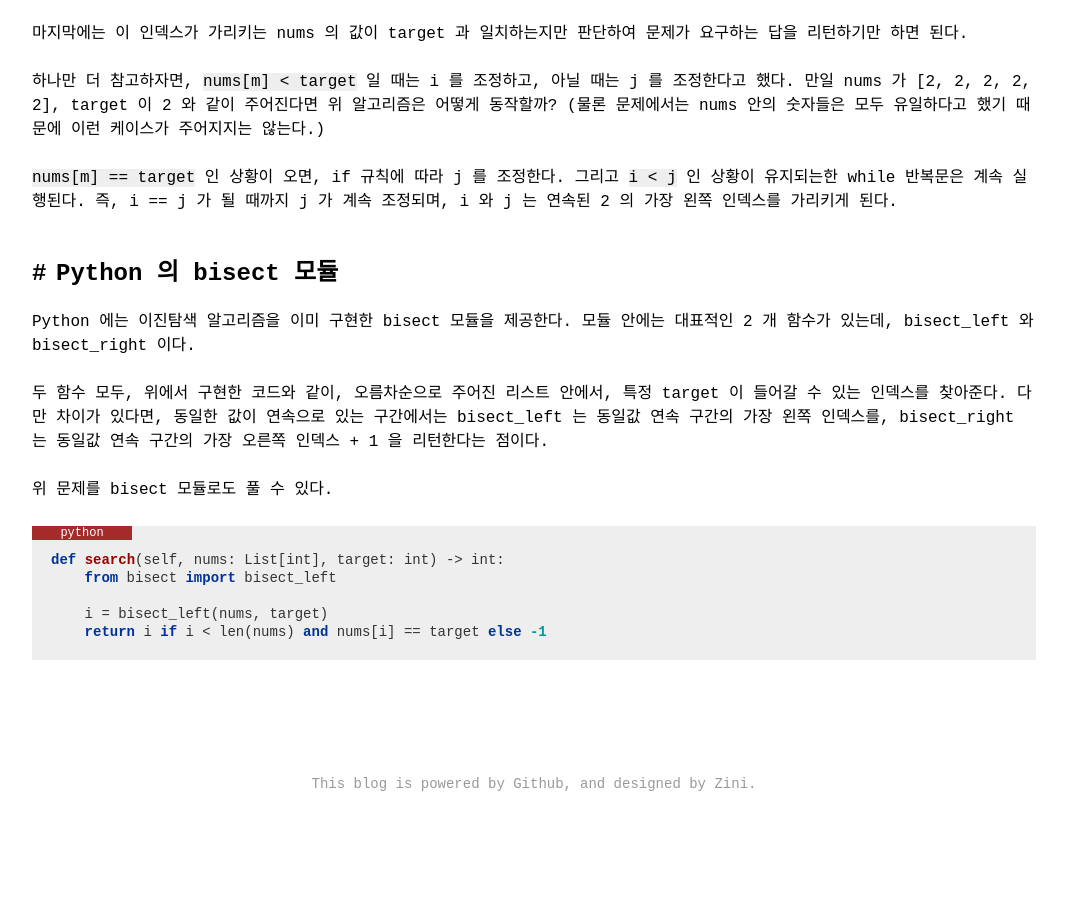
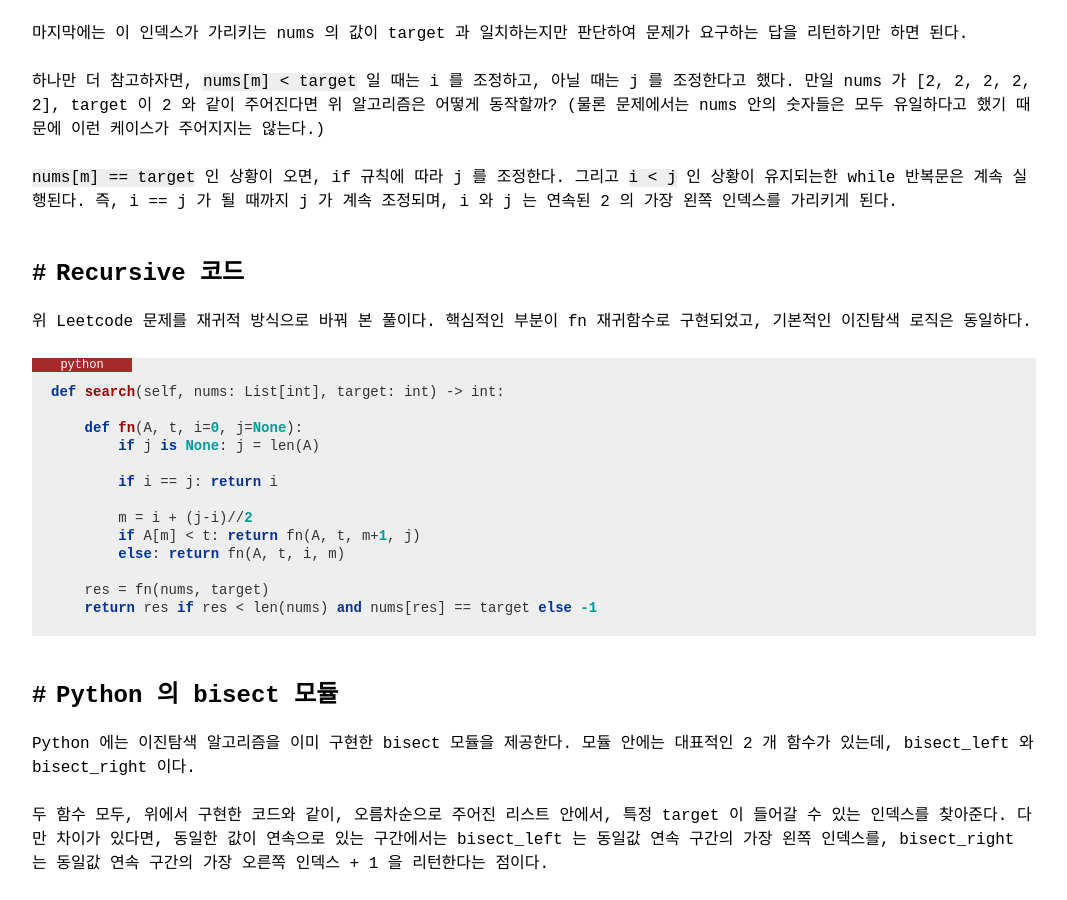
Before and after one commit to zininote/zininote.github.io-old-, a Jekyll site: the page built from _posts/coding/0010-01-01-algorithm-binary-search.md, in a window 1280 px wide and 900 px high, scrolled down 1569 px. Shown: the whole window, without its empty margins (106-1173 px from the left). Built offline with Jekyll 4.4.1, drawn with Linux system fonts in a browser that asks for light colours; nearby versions of some CDN libraries; some web fonts are replaced; comment, search, counter and statistics services are not loaded; a style sheet for code colours, icons or effects is not loaded; before the commit the page ends 2410 px from its top, so only the background shows below that.

Commit message:
Update 0010-01-01-algorithm-binary-search.md

````diff
--- a/_posts/coding/0010-01-01-algorithm-binary-search.md
+++ b/_posts/coding/0010-01-01-algorithm-binary-search.md
@@ -11,7 +11,7 @@ tags: [coding,algorithm,binary_search]
 
 사전에서 단어를 찾는 것과 같이 실생활에서도 이런 탐색 방법은 누구나 한번쯤은 사용해봤을 것이다. 이해하기도 어렵지 않은데, 코드로 작성할 때는 디테일한 부분 구현이 은근히 까다롭게 다가온다.
 
-## 코드 구현
+## 이진탐색 코드
 
 Leetcode 의 [704. Binary Search](https://leetcode.com/problems/binary-search/) 는, 오름차순 정렬된 nums 숫자배열과, target 숫자가 주어지면, nums 안에서 target 숫자의 위치 (인덱스) 를 찾는 문제다. 찾으면 그 위치를, 못 찾으면 -1 을 리턴해야 한다.
 
@@ -66,6 +66,27 @@ while 반복문에 들어서면, i 와 j 의 중간에 위치한 인덱스 m 을
 
 `nums[m] == target` 인 상황이 오면, if 규칙에 따라 j 를 조정한다. 그리고 `i < j` 인 상황이 유지되는한 while 반복문은 계속 실행된다. 즉, i == j 가 될 때까지 j 가 계속 조정되며, i 와 j 는 연속된 2 의 가장 왼쪽 인덱스를 가리키게 된다.
 
+## Recursive 코드
+
+위 Leetcode 문제를 재귀적 방식으로 바꿔 본 풀이다. 핵심적인 부분이 fn 재귀함수로 구현되었고, 기본적인 이진탐색 로직은 동일하다.
+
+```
+def search(self, nums: List[int], target: int) -> int:
+
+    def fn(A, t, i=0, j=None):
+        if j is None: j = len(A)
+
+        if i == j: return i
+
+        m = i + (j-i)//2
+        if A[m] < t: return fn(A, t, m+1, j)
+        else: return fn(A, t, i, m)
+
+    res = fn(nums, target)
+    return res if res < len(nums) and nums[res] == target else -1
+```
+{:.python}
+
 ## Python 의 bisect 모듈
 
 Python 에는 이진탐색 알고리즘을 이미 구현한 bisect 모듈을 제공한다. 모듈 안에는 대표적인 2 개 함수가 있는데, bisect_left 와 bisect_right 이다.
````
